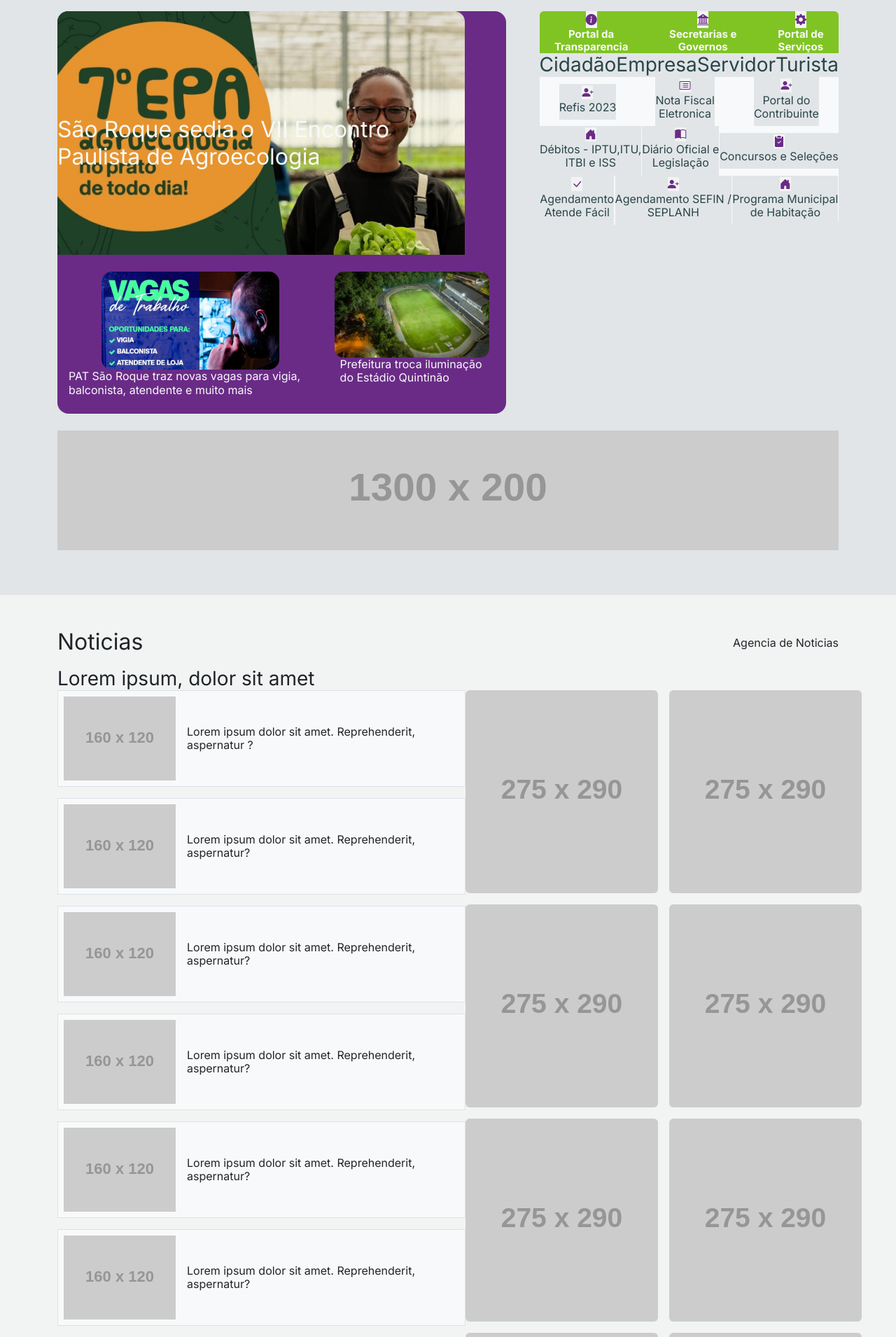
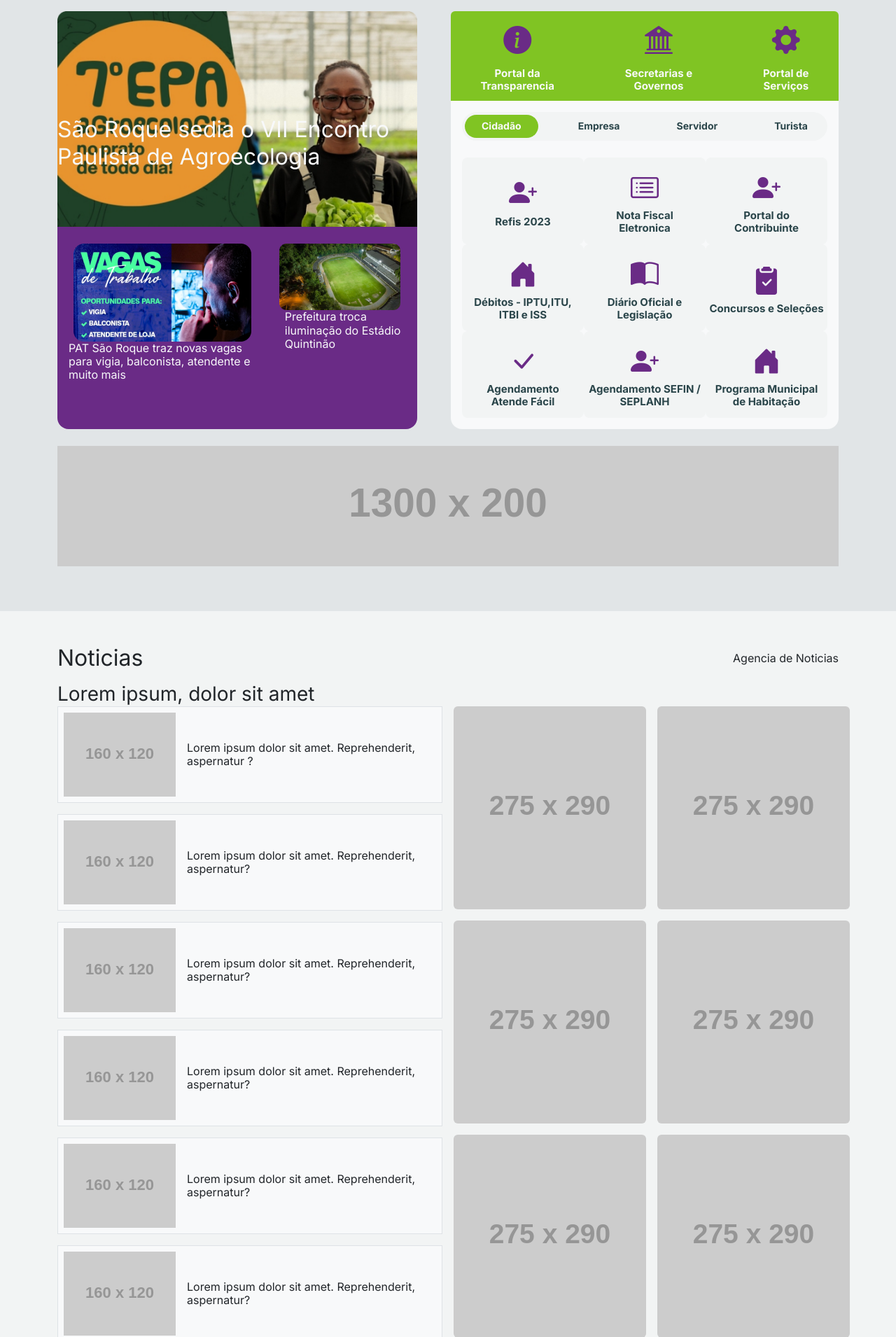
Before and after one commit to LucasCGentile/projeto-portal, a PHP site: page / in a window 1280 px wide. Shown: the part 79-1989 px from the top of the page at 70% size. Run offline with PHP 8.4, Linux system fonts and the light colour scheme; grey boxes labelled with a size stand in for pictures from a placeholder-image service; some libraries are stand-ins or nearby versions.

Commit message:
update: iniciado estilização final

```diff
--- a/css/index.css
+++ b/css/index.css
@@ -1,8 +1,20 @@
+.fs-14 {
+  font-size: 14px;
+}
+
 .fs-15 {
   font-size: 15px;
 }
 
-.font-color {
+.w-180 {
+  width: 180px;
+}
+
+.no-wrap {
+  white-space: nowrap;
+}
+
+.text-color {
   color: var(--font-color);
 }
 
@@ -25,3 +37,31 @@
 .noticia-1-text {
   top: 150px;
 }
+
+.card-size {
+  height: 124px;
+  width: 174px;
+}
+
+.icon {
+  font-size: 40px;
+}
+
+.text-hover:hover {
+  color: white;
+  background-color: var(--green);
+}
+
+.card-hover:hover {
+  color: white;
+  background-color: rgba(107, 44, 135, 0.2);
+}
+
+@media (width >= 1024px) {
+  .index-esquerda {
+    width: 50%;
+  }
+  .index-direita {
+    width: 50%;
+  }
+}
--- a/index.php
+++ b/index.php
@@ -19,7 +19,7 @@ include './includes/head/head.php'
         <div class="d-flex flex-column flex-lg-row justify-content-between gap-5">
 
           <!-- Lateral Esquerda -->
-          <div class="rounded-4 left-content">
+          <div class="index-esquerda rounded-4 left-content">
 
             <div class="d-inline-block position-relative mb-2">
               <img class="img-fluid" src="./assets/images/home-noticia-1.png" alt="">
@@ -42,97 +42,107 @@ include './includes/head/head.php'
           </div>
 
           <!-- Lateral Direia -->
-          <div class="size">
+          <div class="index-direita">
             <!-- Menu de Navegação -->
-            <div class="text-light index-bg-services d-flex justify-content-around align-items-center gap-3 rounded-top">
+            <div class="text-light index-bg-services d-flex justify-content-around align-items-center gap-3 rounded-top pt-1 pb-1">
 
-              <div class="d-flex flex-column justify-content-center align-items-center">
-                <i class="bi bi-info-circle-fill"></i>
-                <h3 class="fw-bold fs-15 text-center">Portal da <br> Transparencia</h3>
+              <div class="d-flex flex-column justify-content-center align-items-center p-2">
+                <i class="bi bi-info-circle-fill bg-transparent icon mb-2"></i>
+                <h3 class="fw-bold fs-15 text-center ">Portal da <br> Transparencia</h3>
               </div>
 
-              <div class="d-flex flex-column justify-content-center align-items-center">
-                <i class="bi bi-bank2"></i>
-                <h3 class="fw-bold fs-15 text-center">Secretarias e <br> Governos</h3>
+              <div class="d-flex flex-column justify-content-center align-items-center p-2">
+                <i class="bi bi-bank2 bg-transparent icon mb-2"></i>
+                <h3 class="fw-bold fs-15 text-center ">Secretarias e <br> Governos</h3>
               </div>
 
-              <div class="d-flex flex-column justify-content-center align-items-center">
-                <i class="bi bi-gear-fill"></i>
-                <h3 class="fw-bold fs-15 text-center">Portal de <br> Serviços</h3>
+              <div class="d-flex flex-column justify-content-center align-items-center p-2">
+                <i class="bi bi-gear-fill bg-transparent icon mb-2"></i>
+                <h3 class="fw-bold fs-15 text-center ">Portal de <br> Serviços</h3>
               </div>
 
             </div>
 
 
             <!-- Seções -->
-            <div class="bg-light font-color rounded">
-              <div class="d-flex justify-content-between rounded-pill bg-light">
+            <div class="bg-light rounded-4 rounded-top-0">
+              <div class="text-color p-3">
+                <div class="d-flex justify-content-between align-items-center rounded-pill index-bg-secondary p-1 mb-4">
 
-                <div class="">
-                  <h3 class="index-bg-main">Cidadão</h3>
+                  <div class="index-bg-services py-2 px-4 rounded-pill">
+                    <h4 class="text-light fs-14 fw-bold">Cidadão</h4>
                   </div>
 
-                <div class="">
-                  <h3 class="index-bg-main">Empresa</h3>
+                  <div class="py-2 px-4 rounded-pill text-hover">
+                    <h4 class="fs-14 fw-bold">Empresa</h4>
                   </div>
 
-                <div class="">
-                  <h3 class="index-bg-main">Servidor</h3>
+                  <div class="py-2 px-4 rounded-pill text-hover">
+                    <h4 class="fs-14 fw-bold">Servidor</h4>
                   </div>
 
-                <div class="">
-                  <h3 class="index-bg-main">Turista</h3>
+                  <div class="py-2 px-4 rounded-pill text-hover">
+                    <h4 class="fs-14 fw-bold">Turista</h6>
                   </div>
-
                 </div>
 
                 <!-- Cards -->
-              <div>
                 <!-- Card 1 Linha -->
                 <div class="d-flex justify-content-around align-items-center text-center">
-                  <div class="index-bg-main">
-                    <i class="bi bi-person-plus-fill"></i>
-                    <h3 class="h6">Refis 2023</h3>
+
+                  <div class="d-flex flex-column justify-content-center
+                    align-items-center index-bg-secondary icon card-hover card-size rounded-3 px-5 borda">
+                    <i class="bi bi-person-plus-fill bg-transparent"></i>
+                    <span class="fs-15 no-wrap fw-bolder d-inline">Refis 2023</span>
                   </div>
-                  <div class="index-bg-main">
-                    <i class="bi bi-card-list"></i>
-                    <h3 class="h6">Nota Fiscal <br> Eletronica</h3>
+                  <div class="d-flex flex-column justify-content-center
+                    align-items-center index-bg-secondary icon card-size rounded-3 px-5 borda">
+                    <i class="bi bi-card-list bg-transparent"></i>
+                    <h3 class="fs-15 no-wrap fw-bolder">Nota Fiscal <br> Eletronica</h3>
                   </div>
-                  <div class="index-bg-main">
-                    <i class="bi bi-person-plus-fill"></i>
-                    <h3 class="h6">Portal do <br> Contribuinte</h3>
+                  <div class="d-flex flex-column justify-content-center
+                    align-items-center index-bg-secondary icon card-size rounded-3 px-5 borda">
+                    <i class="bi bi-person-plus-fill bg-transparent"></i>
+                    <h3 class="fs-15 no-wrap fw-bolder">Portal do <br> Contribuinte</h3>
                   </div>
                 </div>
 
                 <!-- Card 2 Linha -->
                 <div class="d-flex justify-content-around align-items-center text-center">
-                  <div class="index-bg-main">
-                    <i class="bi bi-house-door-fill"></i>
-                    <h3 class="h6">Débitos - IPTU,ITU, <br> ITBI e ISS</h3>
+
+                  <div class="d-flex flex-column justify-content-center
+                    align-items-center index-bg-secondary icon card-size rounded-3 px-5 borda">
+                    <i class="bi bi-house-door-fill bg-transparent"></i>
+                    <h3 class="fs-15 no-wrap fw-bolder">Débitos - IPTU,ITU, <br> ITBI e ISS</h3>
                   </div>
-                  <div class="index-bg-main">
-                    <i class="bi bi-book-half"></i>
-                    <h3 class="h6">Diário Oficial e <br> Legislação</h3>
+                  <div class="d-flex flex-column justify-content-center
+                    align-items-center index-bg-secondary icon card-size rounded-3 px-5 borda">
+                    <i class="bi bi-book-half bg-transparent"></i>
+                    <h3 class="fs-15 no-wrap fw-bolder">Diário Oficial e <br> Legislação</h3>
                   </div>
-                  <div class="index-bg-main">
-                    <i class="bi bi-clipboard2-check-fill"></i>
-                    <h3 class="h6">Concursos e Seleções</h3>
+                  <div class="d-flex flex-column justify-content-center
+                    align-items-center index-bg-secondary icon card-size rounded-3 px-5 borda">
+                    <i class="bi bi-clipboard2-check-fill bg-transparent"></i>
+                    <h3 class="fs-15 no-wrap fw-bolder">Concursos e Seleções</h3>
                   </div>
                 </div>
 
                 <!-- Card 3 Linha -->
                 <div class="d-flex justify-content-around align-items-center text-center">
-                  <div class="index-bg-main">
-                    <i class="bi bi-check-lg"></i>
-                    <h3 class="h6">Agendamento <br> Atende Fácil</h3>
+                  <div class="d-flex flex-column justify-content-center
+                    align-items-center index-bg-secondary icon card-size rounded-3 px-5 borda">
+                    <i class="bi bi-check-lg bg-transparent"></i>
+                    <h3 class="fs-15 no-wrap fw-bolder">Agendamento <br> Atende Fácil</h3>
                   </div>
-                  <div class="index-bg-main">
-                    <i class="bi bi-person-plus-fill"></i>
-                    <h3 class="h6">Agendamento SEFIN / <br> SEPLANH</h3>
+                  <div class="d-flex flex-column justify-content-center
+                    align-items-center index-bg-secondary icon card-size rounded-3 px-5 borda">
+                    <i class="bi bi-person-plus-fill bg-transparent"></i>
+                    <h3 class="fs-15 no-wrap fw-bolder">Agendamento SEFIN / <br> SEPLANH</h3>
                   </div>
-                  <div class="index-bg-main">
-                    <i class="bi bi-house-door-fill"></i>
-                    <h3 class="h6">Programa Municipal <br> de Habitação</h3>
+                  <div class="d-flex flex-column justify-content-center
+                    align-items-center index-bg-secondary icon card-size rounded-3 px-5 borda">
+                    <i class="bi bi-house-door-fill bg-transparent"></i>
+                    <h3 class="fs-15 no-wrap fw-bolder">Programa Municipal <br> de Habitação</h3>
                   </div>
                 </div>
               </div>
@@ -158,9 +168,9 @@ include './includes/head/head.php'
         </div>
         <h3>Lorem ipsum, dolor sit amet</h3>
 
-        <div class="d-flex flex-column flex-md-row justify-content-between">
+        <div class="d-flex flex-column gap-3 flex-md-row justify-content-between">
           <!-- Noticias -->
-          <div class="d-flex flex-column gap-3">
+          <div class="d-flex flex-column gap-3 index-esquerda">
 
             <div class="d-flex align-items-center gap-3 border bg-light p-2">
               <img src="https://placehold.co/160x120" alt="" class="img-fluid">
@@ -204,7 +214,8 @@ include './includes/head/head.php'
 
           </div>
           <!-- Banners -->
-          <div class="d-flex flex-column gap-3">
+
+          <div class="d-flex flex-column gap-3 index-direita">
             <div class="d-flex gap-3">
               <img src="https://placehold.co/275x290" alt="" class="img-fluid rounded">
               <img src="https://placehold.co/275x290" alt="" class="img-fluid rounded">
```
Lines whose indentation alone changed are shown as unchanged.
